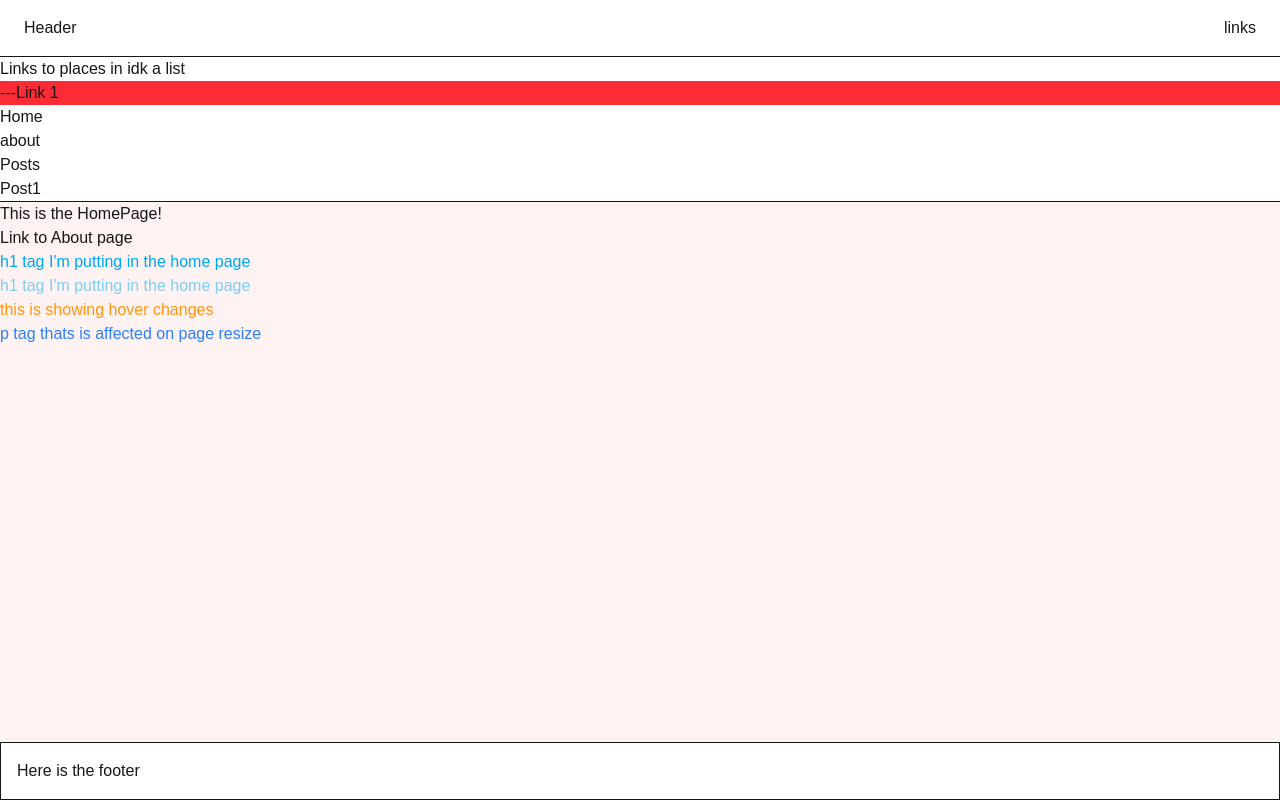
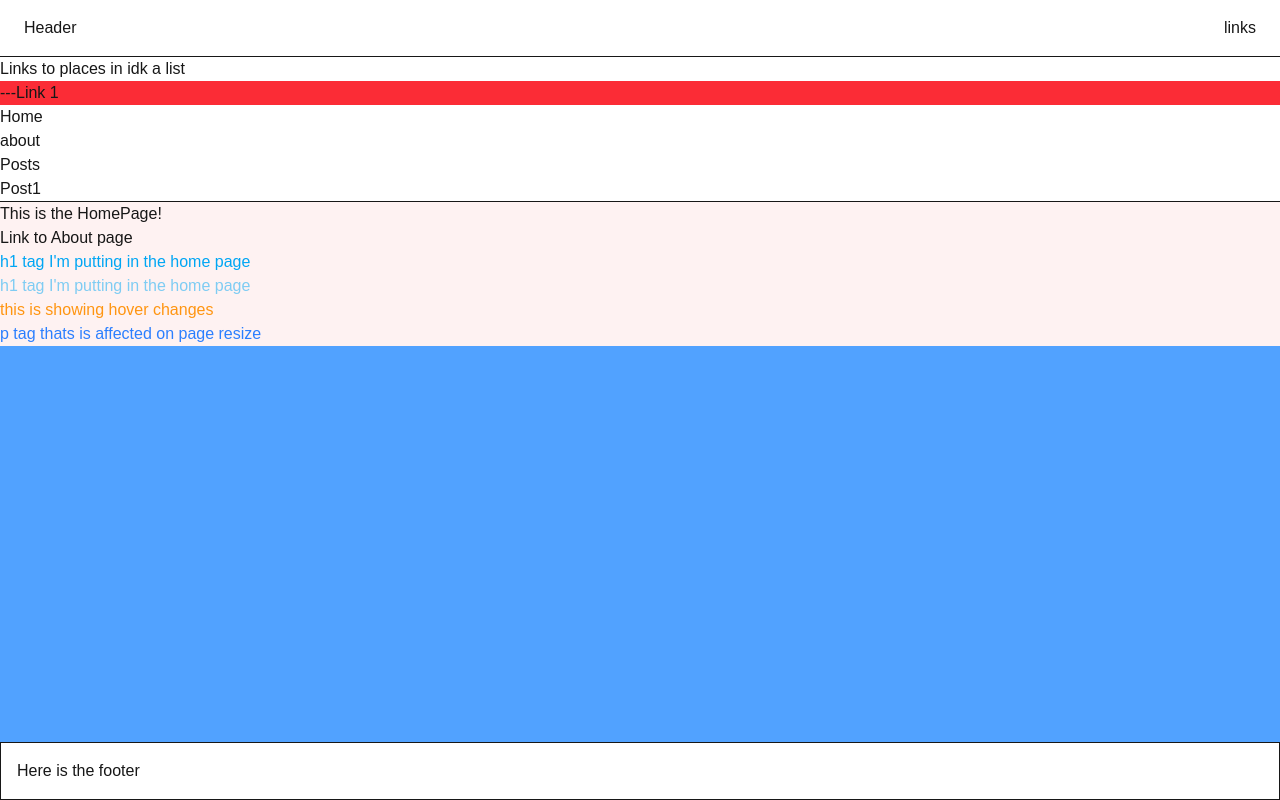
Before and after one commit to nicolodo/TechEducators-next.js-stuff, a Next.js app: page / in a window 1280 px wide. Built offline with nearby package versions, Linux system fonts and the light colour scheme.

Commit message:
make main content in layout blue and flex-1 to fill the whole screen

```diff
--- a/src/app/layout.js
+++ b/src/app/layout.js
@@ -48,7 +48,10 @@ export default function RootLayout({ children }) {
             <li><Link href="/posts/1">Post1</Link></li>
           </ol>
         </nav>
-        {children}
+        <main className=
+          "flex-1 bg-blue-400">
+          {children}
+        </main>
         <footer className="p-4 border">
           <h2>Here is the footer</h2>
         </footer>
```
